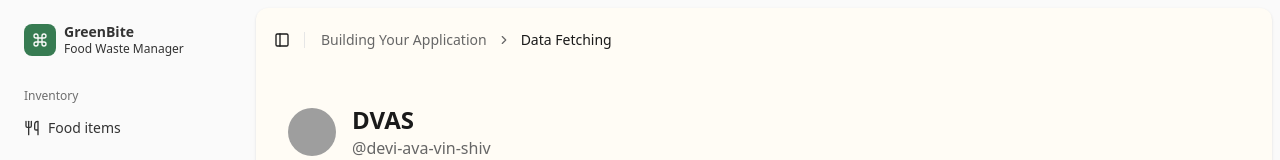
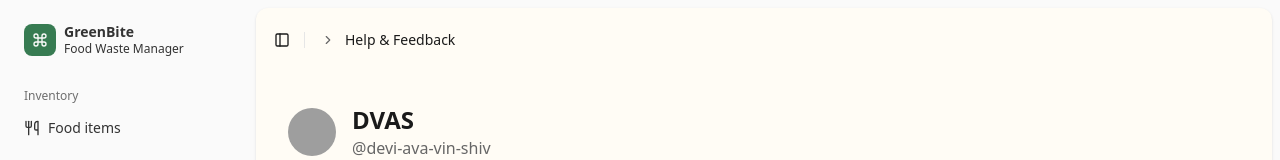
Before and after one commit to devikabongarde/greenBite, a React (Vite) app: page /help in a window 1280 px wide. Shown: the top 160 px of the page. Built offline with nearby package versions, Linux system fonts and the light colour scheme; no server answers; the database is empty; sample sign-in values are in the browser's storage; grey boxes are pictures that could not be loaded.

Commit message:
help and feedback

```diff
--- a/src/pages/Help.jsx
+++ b/src/pages/Help.jsx
@@ -102,14 +102,10 @@ export default function Help() {
               <Separator orientation="vertical" className="mr-2 h-4" />
               <Breadcrumb>
                 <BreadcrumbList>
-                  <BreadcrumbItem className="hidden md:block">
-                    <BreadcrumbLink href="#">
-                      Building Your Application
-                    </BreadcrumbLink>
-                  </BreadcrumbItem>
+
                   <BreadcrumbSeparator className="hidden md:block" />
                   <BreadcrumbItem>
-                    <BreadcrumbPage>Data Fetching</BreadcrumbPage>
+                    <BreadcrumbPage>Help & Feedback</BreadcrumbPage>
                   </BreadcrumbItem>
                 </BreadcrumbList>
               </Breadcrumb>
```
